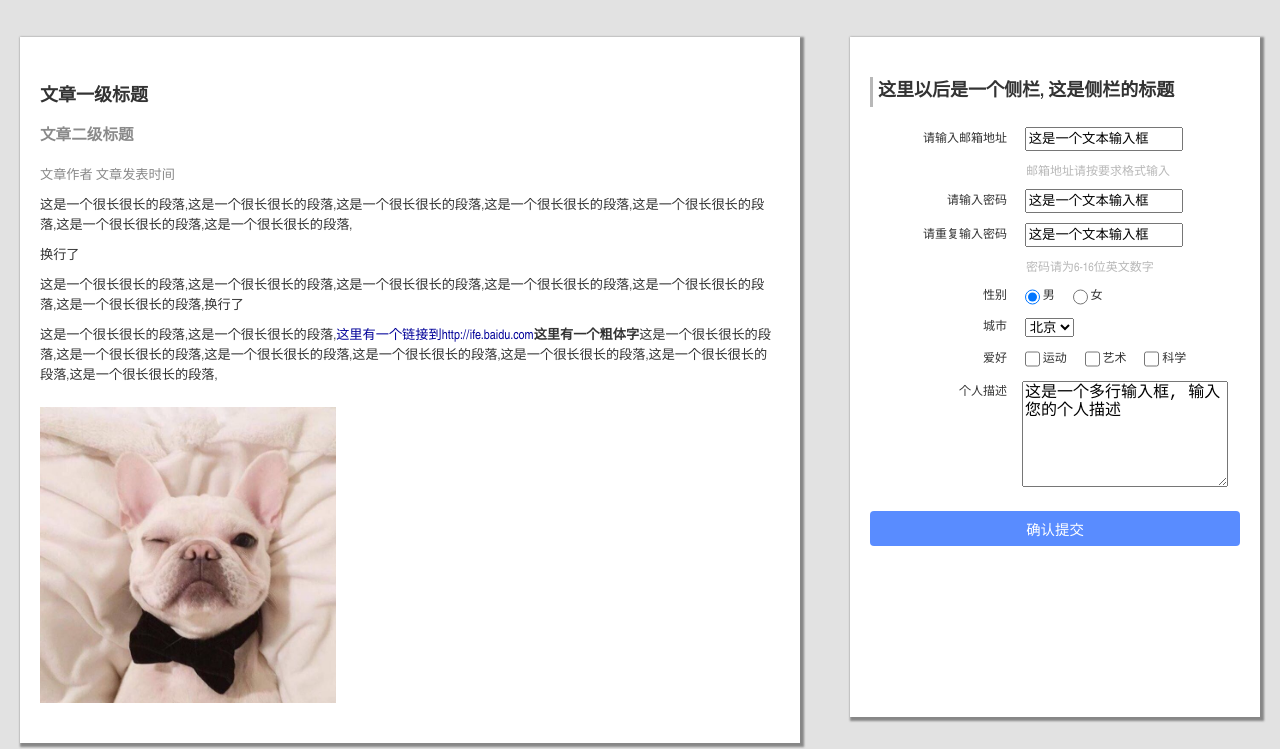
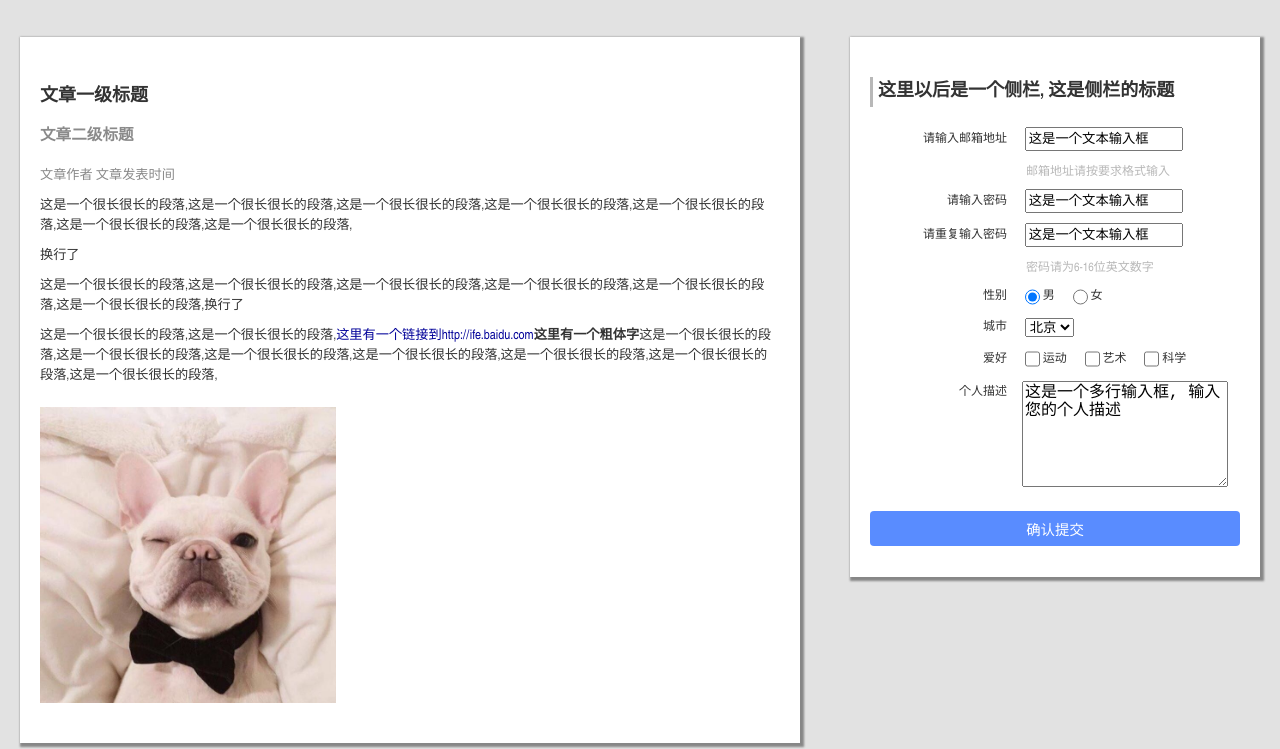
Before and after one commit to robbyvan/2016_Baidu_IFE, a plain HTML site: page stage1/task5/task1_2.html in a window 1280 px wide. Shown: the part 68-817 px from the top of the page. Drawn offline with Linux system fonts and the light colour scheme.

Commit message:
aside height

```diff
--- a/stage1/task5/style.css
+++ b/stage1/task5/style.css
@@ -206,7 +206,7 @@ td a, td a:link, td a:visited {
 aside {
   width: 370px;
   float: right;
-  height: 600px;
+  height: 460px;
 }
 aside h2{
   border-left: 3px solid #b8b8b8;
```
